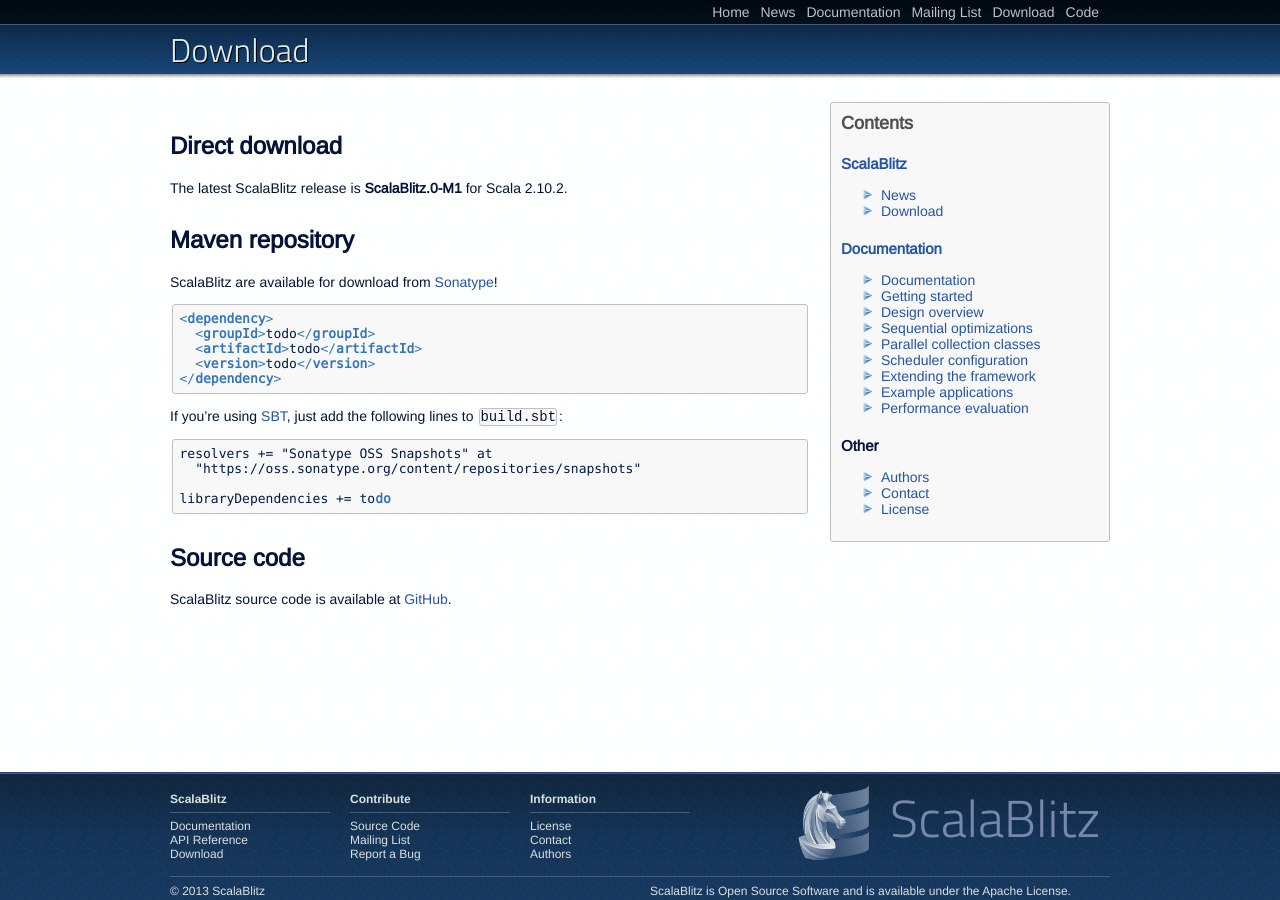
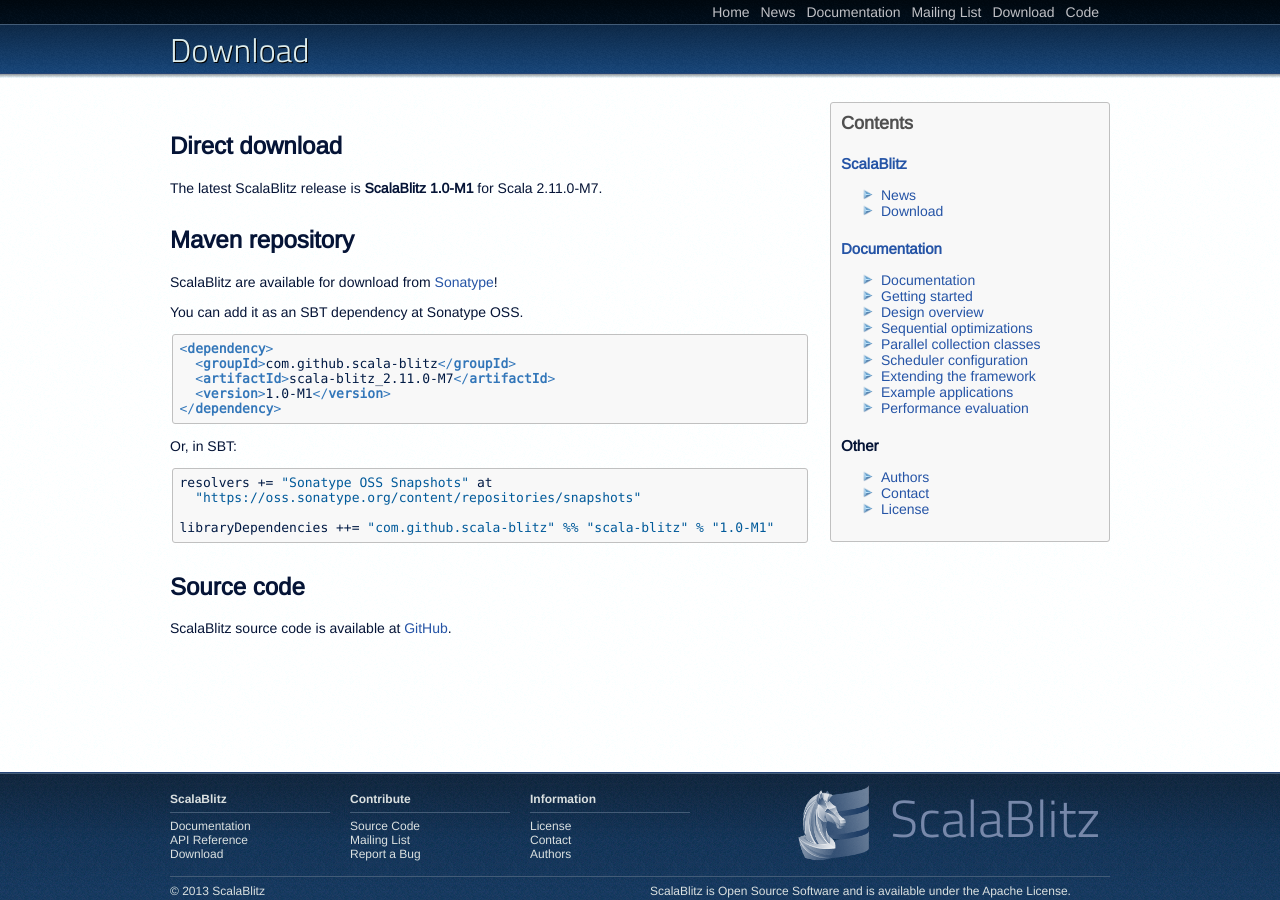
Before and after one commit to scala-blitz/scala-blitz.github.com, a Jekyll site: the page built from home/download.md, in a window 1280 px wide. Built offline with Jekyll 4.4.1, drawn with Linux system fonts in a browser that asks for light colours.

Commit message:
Update download.md

```diff
--- a/home/download.md
+++ b/home/download.md
@@ -8,25 +8,28 @@ permalink: /download/index.html
 
 ## Direct download
 
-The latest ScalaBlitz release is **ScalaBlitz.0-M1** for Scala 2.10.2.
+The latest ScalaBlitz release is **ScalaBlitz 1.0-M1** for Scala 2.11.0-M7.
 
 
 ## Maven repository
 
 ScalaBlitz are available for download from [Sonatype](https://oss.sonatype.org/index.html)!
 
+You can add it as an SBT dependency at Sonatype OSS.
+
     <dependency>
-      <groupId>todo</groupId>
-      <artifactId>todo</artifactId>
-      <version>todo</version>
+      <groupId>com.github.scala-blitz</groupId>
+      <artifactId>scala-blitz_2.11.0-M7</artifactId>
+      <version>1.0-M1</version>
     </dependency>
 
-If you're using [SBT](/home/gettingstarted/sbt/), just add the following lines to `build.sbt`:
+Or, in SBT:
 
     resolvers += "Sonatype OSS Snapshots" at
       "https://oss.sonatype.org/content/repositories/snapshots"
 
-    libraryDependencies += todo
+    libraryDependencies ++= "com.github.scala-blitz" %% "scala-blitz" % "1.0-M1"
+
 
 
 ## Source code
```
